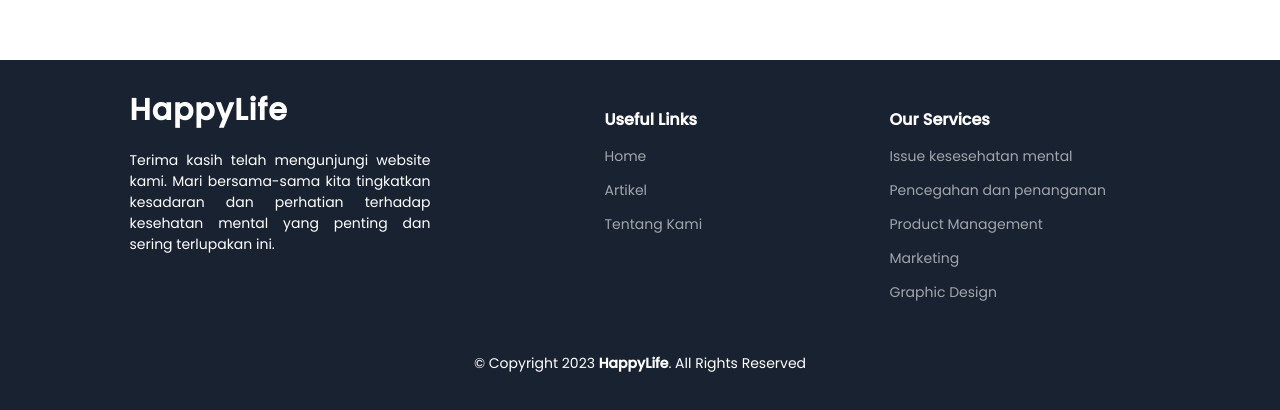
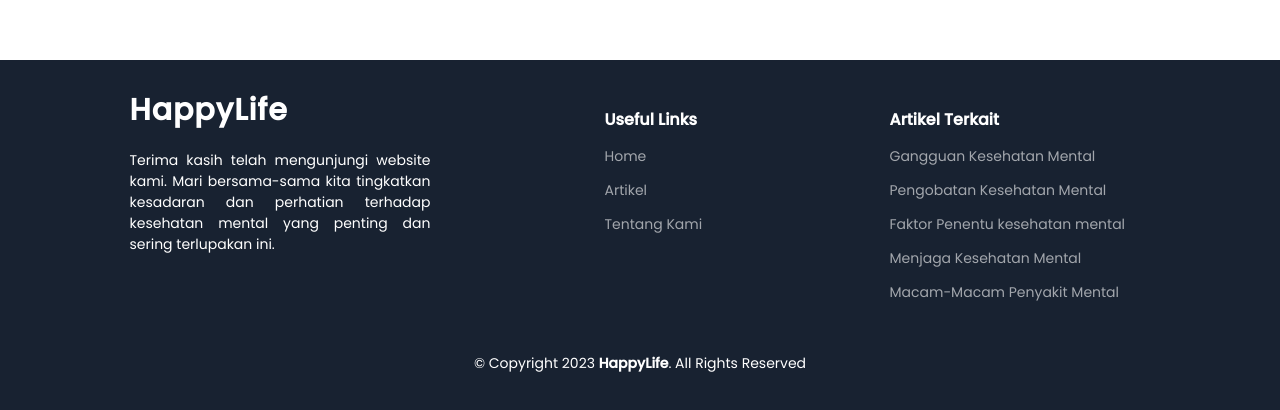
Before and after one commit to hafidz0098/happylife-nextjs-v2, a Next.js app: page / in a window 1280 px wide. Shown: the part 2140-2550 px from the top of the page. Built offline with nearby package versions, Linux system fonts and the light colour scheme; no server answers.

Commit message:
Update footer.js

```diff
--- a/components/footer.js
+++ b/components/footer.js
@@ -36,13 +36,33 @@ function Footer() {
             </div>
 
             <div className="col-lg-3 col-6 footer-links">
-              <h4>Our Services</h4>
+              <h4>Artikel Terkait</h4>
               <ul>
-                <li><a href="#">Issue kesesehatan mental</a></li>
-                <li><a href="#">Pencegahan dan penanganan</a></li>
-                <li><a href="#">Product Management</a></li>
-                <li><a href="#">Marketing</a></li>
-                <li><a href="#">Graphic Design</a></li>
+                <li>
+                  <Link href="/artikel/27" legacyBehavior>
+                  <a >Gangguan Kesehatan Mental</a>
+                  </Link>
+                </li>
+                <li>
+                <Link href="/artikel/28" legacyBehavior>
+                  <a >Pengobatan Kesehatan Mental</a>
+                  </Link>
+                </li>
+                <li>
+                <Link href="/artikel/23" legacyBehavior>
+                  <a >Faktor Penentu kesehatan mental</a>
+                  </Link>
+                </li>
+                <li>
+                <Link href="/artikel/30" legacyBehavior>
+                  <a >Menjaga Kesehatan Mental</a>
+                  </Link>
+                </li>
+                <li>
+                <Link href="/artikel/29" legacyBehavior>
+                  <a >Macam-Macam Penyakit Mental</a>
+                  </Link>
+                </li>
               </ul>
             </div>
 
```
